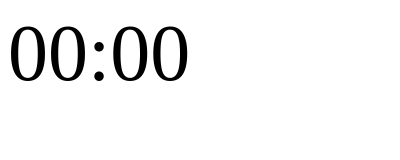
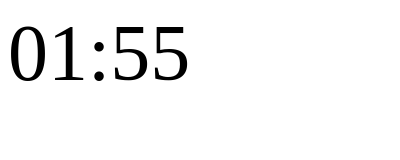
Before and after one commit to viet-vo/TwitchBitsTimer, an Electron app: page index.html in a window 400 px wide. Drawn offline with Linux system fonts and the light colour scheme.

Commit message:
Removed twitch API progress to properly learn process. Added prelimenary timer function.

```diff
--- a/index.html
+++ b/index.html
@@ -8,6 +8,7 @@
       http-equiv="Content-Security-Policy"
       content="default-src 'self'; script-src 'self'"
     />
-    <div class="timer">00:00</div>
+    <div id="timer" class="timer">00:00</div>
+    <script src="timer.js"></script>
   </body>
 </html>
--- a/package.json
+++ b/package.json
@@ -13,9 +13,5 @@
     "electron": "25.0.0"
   },
   "dependencies": {
-    "axios": "^1.4.0",
-    "dotenv": "^16.1.3",
-    "express": "^4.18.2",
-    "tmi.js": "^1.8.5"
   }
 }
--- /dev/null
+++ b/timer.js
@@ -0,0 +1,27 @@
+function startTimer() {
+    let totalTime = 120; // 2 minutes in seconds
+    let timerDisplay = document.getElementById('timer'); // Replace 'timer' with the ID of your timer element
+
+    function formatTime(time) {
+      const minutes = Math.floor(time / 60).toString().padStart(2, '0');
+      const seconds = (time % 60).toString().padStart(2, '0');
+      return `${minutes}:${seconds}`;
+    }
+
+    function updateTimer() {
+      timerDisplay.textContent = formatTime(totalTime);
+      totalTime--;
+
+      if (totalTime < 0) {
+        clearInterval(timerInterval);
+        timerDisplay.textContent = `Time's up!`;
+        // Perform any action you want when the timer ends
+      }
+    }
+    console.log("timer start")
+    updateTimer();
+    const timerInterval = setInterval(updateTimer, 1000);
+  }
+
+  // Start the timer
+  startTimer();
```
Also changed, not shown: index.js (+7 -3 lines), main.js (+11 -0 lines), 1 other file.
